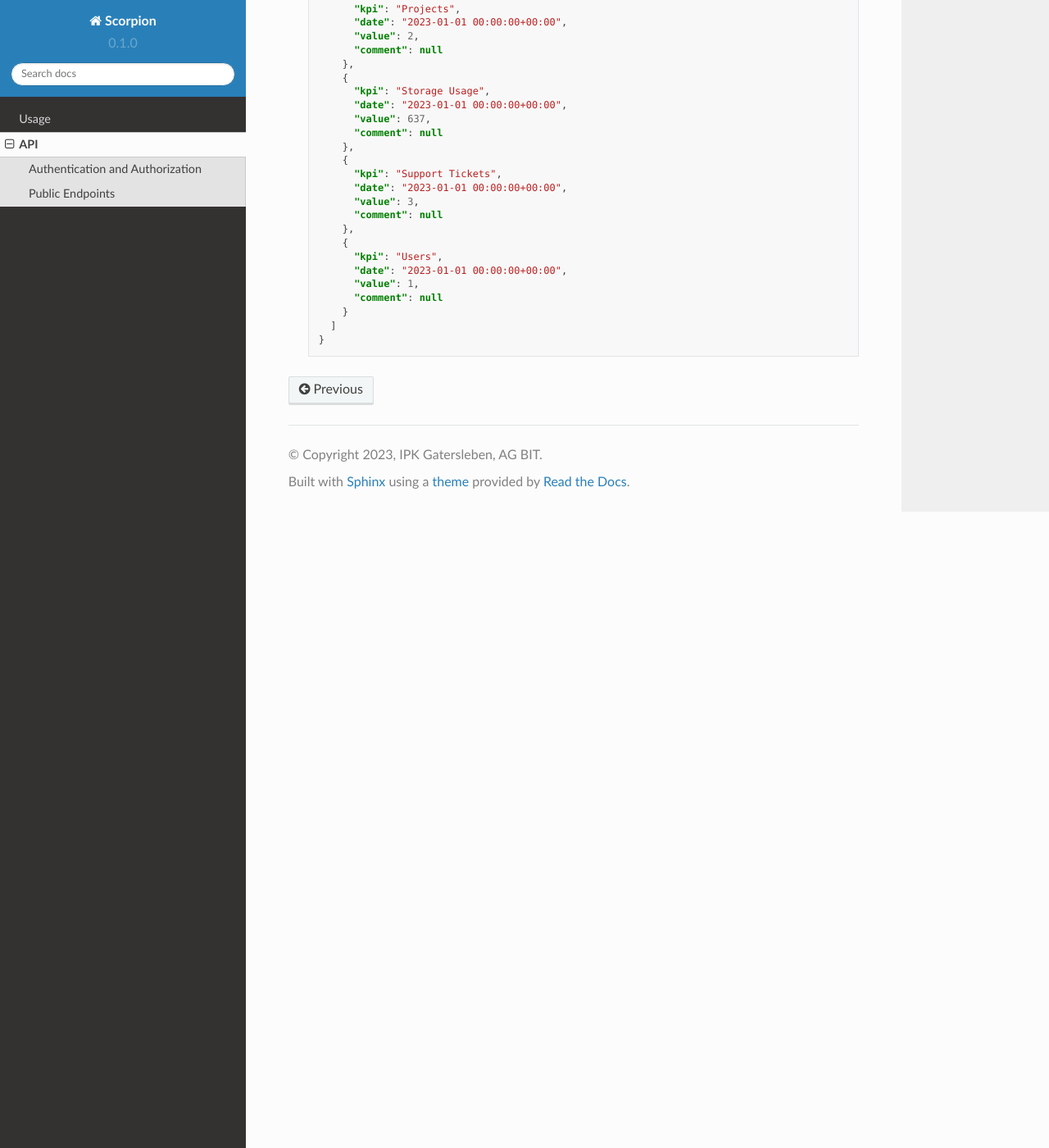
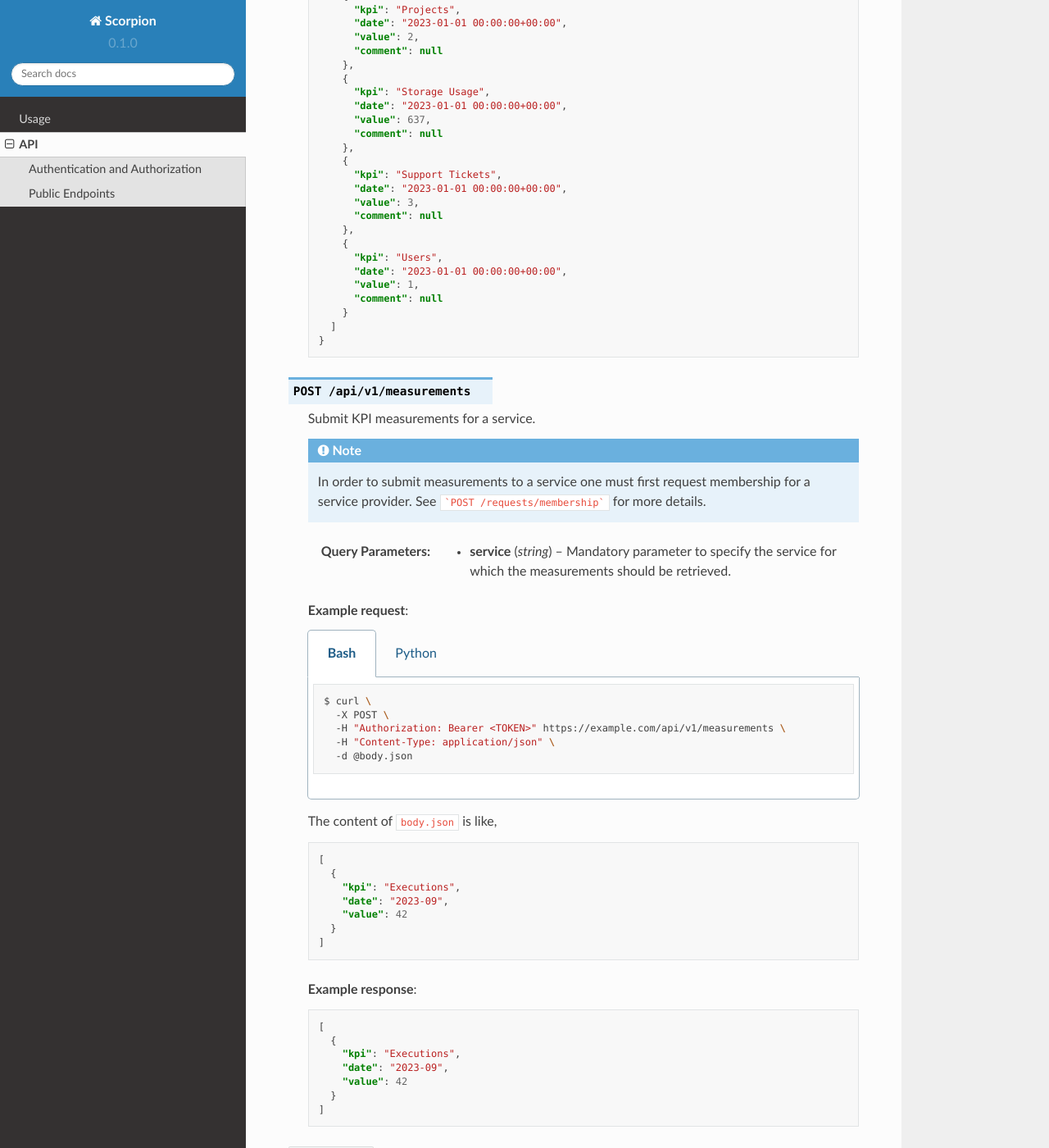
Before and after one commit to IPK-BIT/scorpion, a Sphinx documentation site: the page built from docs/source/api.rst, in a window 1280 px wide and 1400 px high, scrolled down 8619 px. Shown: the whole window at 82% size. Built offline with Sphinx 7.4.7 and the Read the Docs theme 2.0.0, drawn with Linux system fonts in a browser that asks for light colours; some of the changed text lies outside the part shown.

Commit message:
docs for POST /measurements

````diff
--- a/docs/source/api.rst
+++ b/docs/source/api.rst
@@ -444,7 +444,7 @@ Public Endpoints
     Retrieve all KPI measurements for a service. The result set is filterable by additional parameters. The pagination is with respect to the date.
 
     :query string service: Mandatory parameter to specify the service for which the measurements should be retrieved.
-    :query string start: Mandatory parameter to specify the start date of the date range.
+    :query string start: Mandatory parameter to specify the start date of the date range. The date is formatted in ```YYYY-MM-DDTHH:MM:SSZ```
     :query string stop: Mandatory parameter to specify the end date of the date range.
     :query integer page: Pagination parameter to specify the requested page. Default value is 0.
     :query integer pageSize: Pagination parameter to specify the requested page size. Default value is 100.
@@ -526,3 +526,64 @@ Public Endpoints
             }
           ]
         }
+
+.. http:post:: /api/v1/measurements
+
+    Submit KPI measurements for a service.
+
+    .. note::
+
+        In order to submit measurements to a service one must first request membership for a service provider. See ```POST /requests/membership``` for more details.
+
+    :query string service: Mandatory parameter to specify the service for which the measurements should be retrieved.
+
+    **Example request**:
+
+    .. tabs::
+
+        .. code-tab:: bash
+
+            $ curl \
+              -X POST \
+              -H "Authorization: Bearer <TOKEN>" https://example.com/api/v1/measurements \
+              -H "Content-Type: application/json" \
+              -d @body.json
+
+        .. code-tab:: python
+
+            import requests
+            import json
+            URL = 'https://example.com/api/v1/measurements'
+            TOKEN = '<token>'
+            HEADERS = {'Authorization': f'Bearer {TOKEN}'}
+            data = json.load(open('body.json', 'rb'))
+            response = requests.post(
+                URL,
+                json=data,
+                headers=HEADERS
+            )
+            print(response.json())
+
+    The content of ``body.json`` is like,
+
+    .. sourcecode:: json
+
+        [
+          {
+            "kpi": "Executions",
+            "date": "2023-09",
+            "value": 42
+          }
+        ]
+
+    **Example response**:
+
+    .. sourcecode:: json
+
+        [
+          {
+            "kpi": "Executions",
+            "date": "2023-09",
+            "value": 42
+          }
+        ]
````
